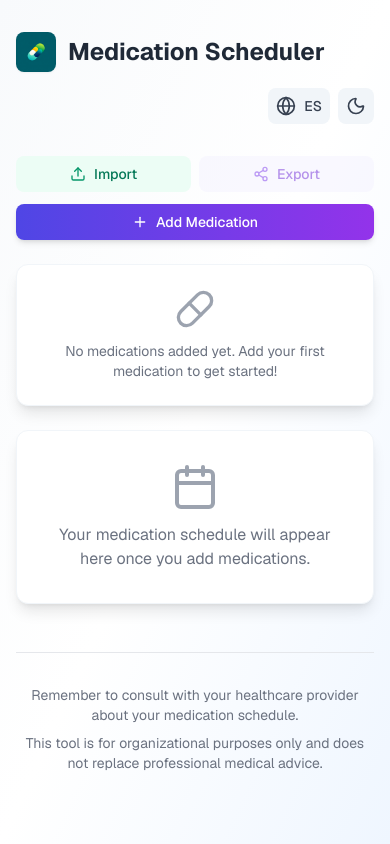
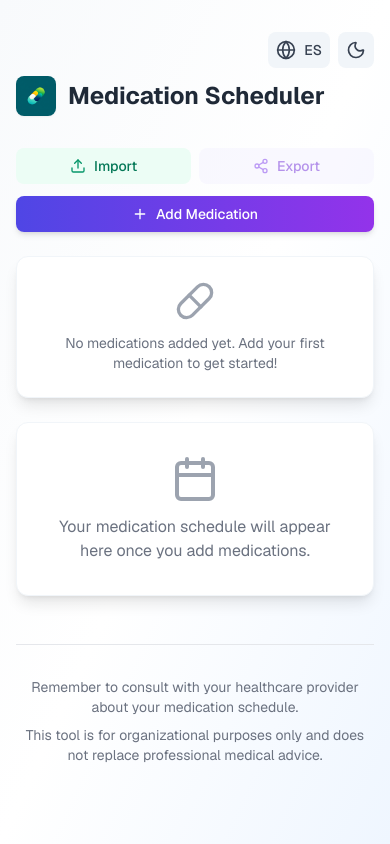
Before and after one commit to aduquehd/medication-scheduler, a Next.js app: page / in a window 390 px wide. Built offline with nearby package versions, Linux system fonts and the light colour scheme.

Commit message:
Improved mobile UI

```diff
--- a/app/page.tsx
+++ b/app/page.tsx
@@ -89,8 +89,24 @@ export default function Home() {
       <div className="container mx-auto px-4 py-8 max-w-7xl">
         {/* Header */}
         <header className="mb-8">
-          {/* Title row - same for mobile and desktop */}
-          <div className="flex items-center justify-between mb-4">
+          {/* Mobile: Toggle buttons at the very top */}
+          <div className="flex justify-end space-x-2 sm:hidden mb-2">
+            <LanguageSwitcher />
+            <button
+              onClick={toggleDarkMode}
+              className="p-2 rounded-lg bg-slate-100 dark:bg-slate-800 hover:bg-slate-200 dark:hover:bg-slate-700 transition-all hover:shadow-md"
+              aria-label="Toggle dark mode"
+            >
+              {darkMode ? (
+                <Sun className="w-5 h-5 text-amber-500" />
+              ) : (
+                <Moon className="w-5 h-5 text-gray-700" />
+              )}
+            </button>
+          </div>
+
+          {/* Title row */}
+          <div className="flex items-center justify-between">
             <div className="flex items-center space-x-3">
               <img
                 src="/medication-scheduler-logo.png"
@@ -116,22 +132,6 @@ export default function Home() {
                 )}
               </button>
             </div>
-          </div>
-
-          {/* Mobile: Toggle buttons below title */}
-          <div className="flex justify-end space-x-2 sm:hidden">
-            <LanguageSwitcher />
-            <button
-              onClick={toggleDarkMode}
-              className="p-2 rounded-lg bg-slate-100 dark:bg-slate-800 hover:bg-slate-200 dark:hover:bg-slate-700 transition-all hover:shadow-md"
-              aria-label="Toggle dark mode"
-            >
-              {darkMode ? (
-                <Sun className="w-5 h-5 text-amber-500" />
-              ) : (
-                <Moon className="w-5 h-5 text-gray-700" />
-              )}
-            </button>
           </div>
         </header>
 
```
